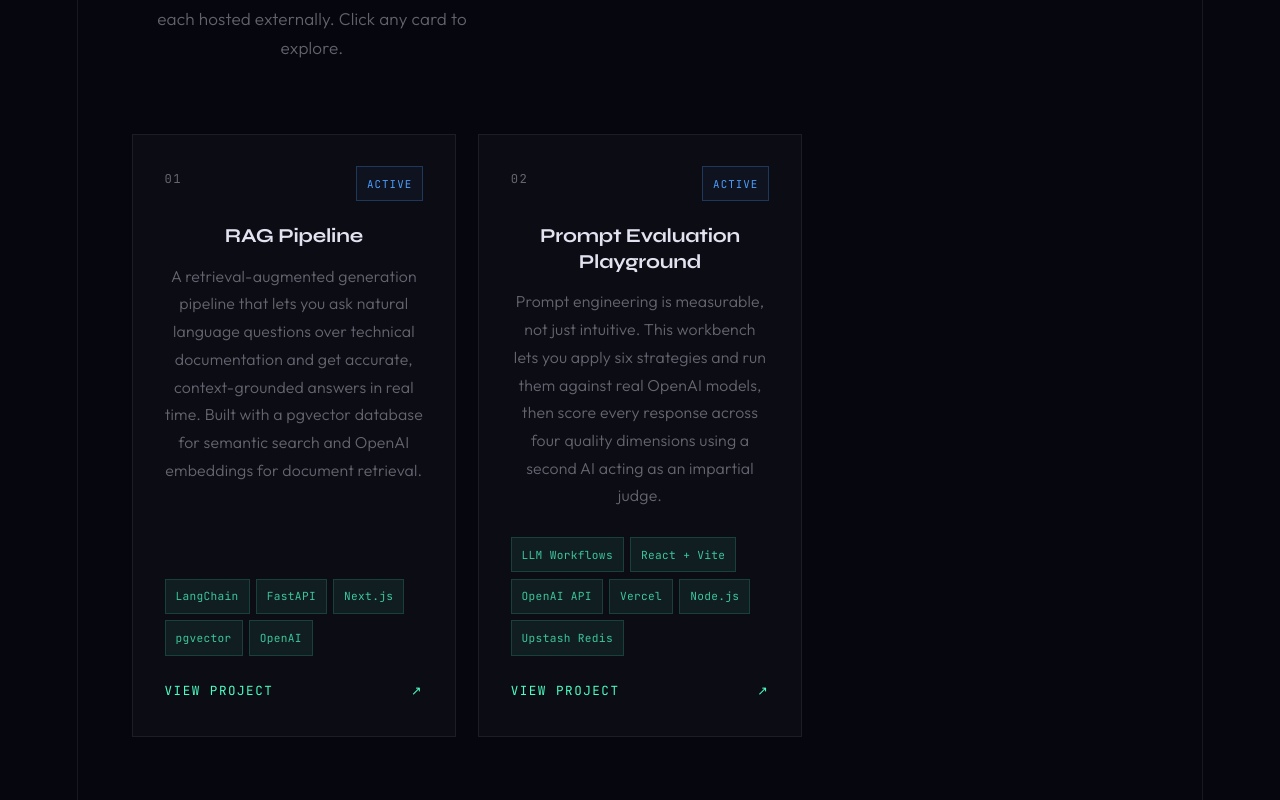
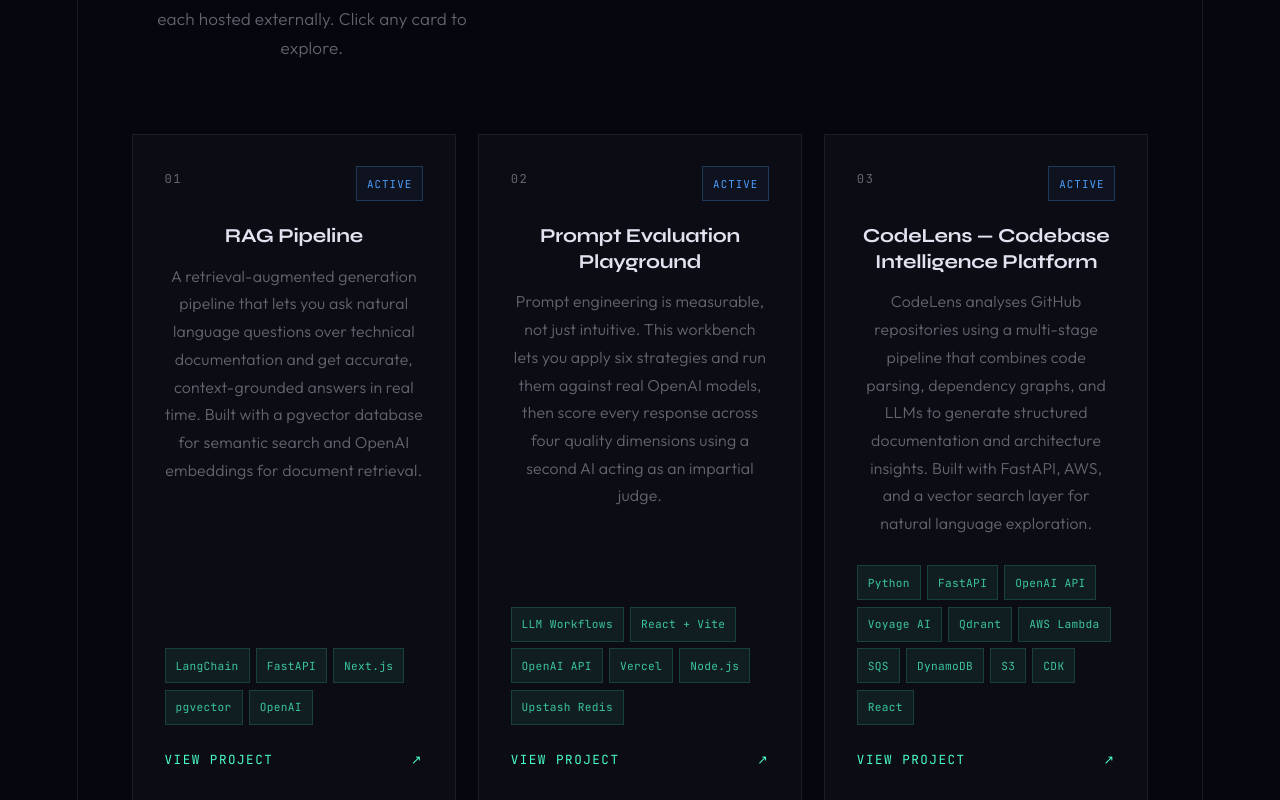
Before and after one commit to silasrp/my-portfolio, a React (Vite) app: page / in a window 1280 px wide. Shown: the part 1120-1920 px from the top of the page. Built offline with nearby package versions, Linux system fonts and the light colour scheme.

Commit message:
Added new card for project CodeLens

```diff
--- a/src/Portfolio.jsx
+++ b/src/Portfolio.jsx
@@ -427,6 +427,14 @@
     desc:  "Prompt engineering is measurable, not just intuitive. This workbench lets you apply six strategies and run them against real OpenAI models, then score every response across four quality dimensions using a second AI acting as an impartial judge.",
     tags:  ["LLM Workflows", "React + Vite", "OpenAI API", "Vercel", "Node.js", "Upstash Redis"],
     link:  "https://prompt-eval-lab.vercel.app/",
+    status: "Active",
+  },
+  {
+    id: "03",
+    title: "CodeLens — Codebase Intelligence Platform",
+    desc:  "CodeLens analyses GitHub repositories using a multi-stage pipeline that combines code parsing, dependency graphs, and LLMs to generate structured documentation and architecture insights. Built with FastAPI, AWS, and a vector search layer for natural language exploration.",
+    tags:  ["Python", "FastAPI", "OpenAI API", "Voyage AI", "Qdrant", "AWS Lambda", "SQS", "DynamoDB", "S3", "CDK", "React"],
+    link:  "http://codelens-frontend-017562255303.s3-website.eu-west-2.amazonaws.com/",
     status: "Active",
   },
 
```
